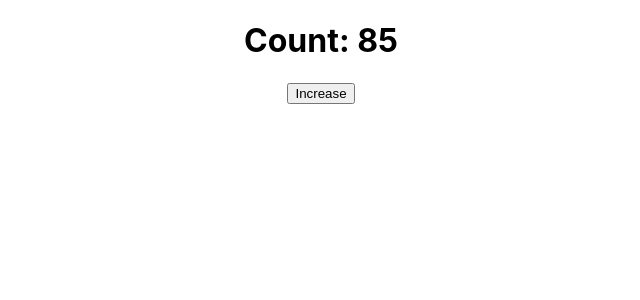
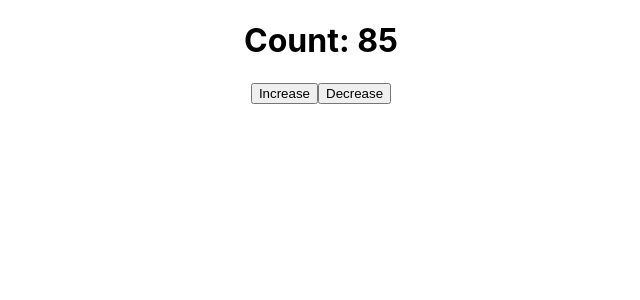
Before and after one commit to nadimahmed1/reactjs-core-concepts2, a React (Create React App) app: page / in a window 1280 px wide. Shown: the top 300 px of the page, without its empty margins (319-959 px from the left). Built offline with nearby package versions, Linux system fonts and the light colour scheme.

Commit message:
decrease count added

```diff
--- a/src/App.js
+++ b/src/App.js
@@ -16,7 +16,7 @@ function Counter() {
   const [count, setCount] = useState(85);
   // one line work
   const increaseCount = () => setCount(count + 1);
-
+  const decreaseCount = () => setCount(count - 1);
   // multyline work
   // const increaseCount = () => {
   //   const newCount = count + 1;
@@ -26,6 +26,7 @@ function Counter() {
     <div>
       <h1>Count: {count}</h1>
       <button onClick={increaseCount}>Increase</button>
+      <button onClick={decreaseCount}>Decrease</button>
     </div>
   )
 }
```
